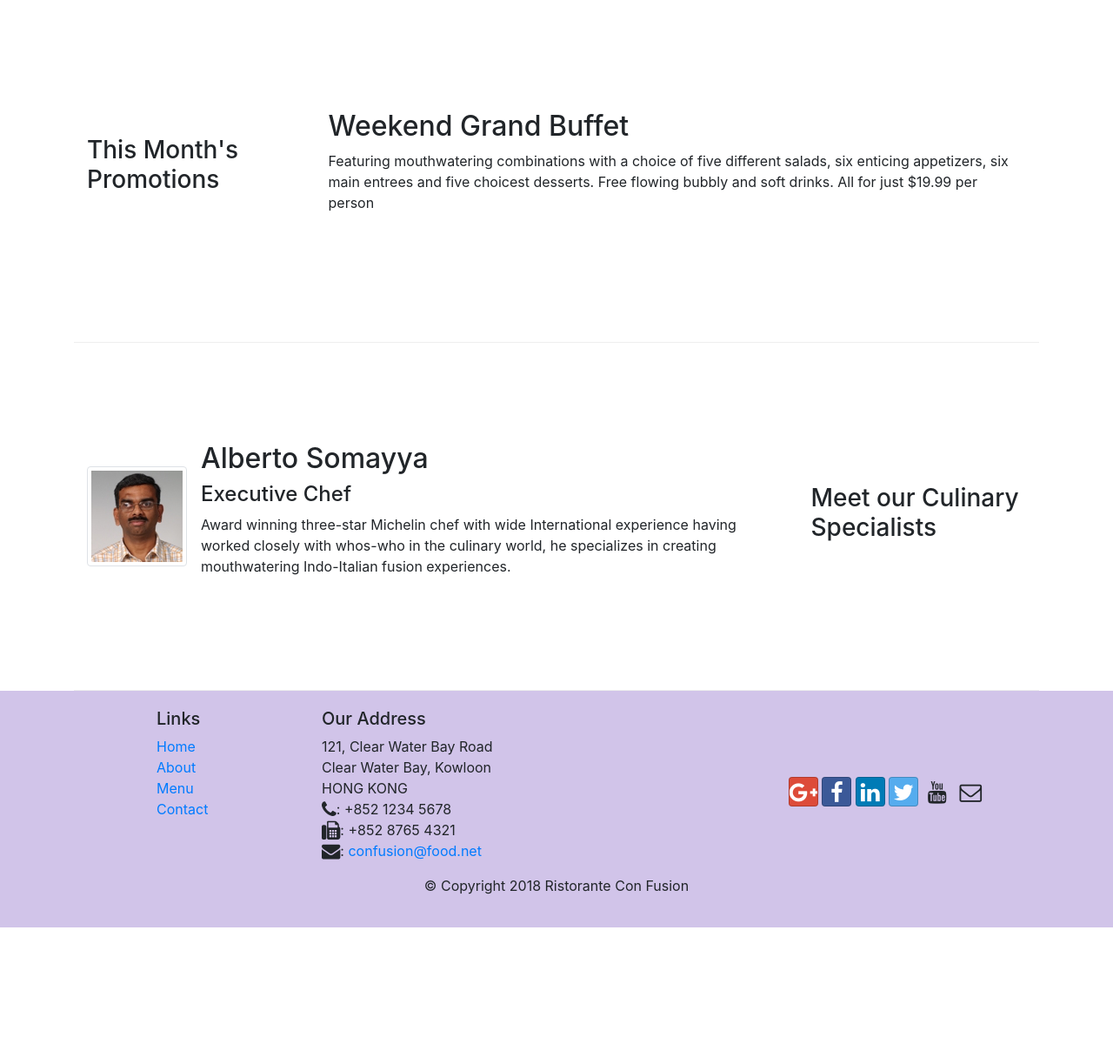
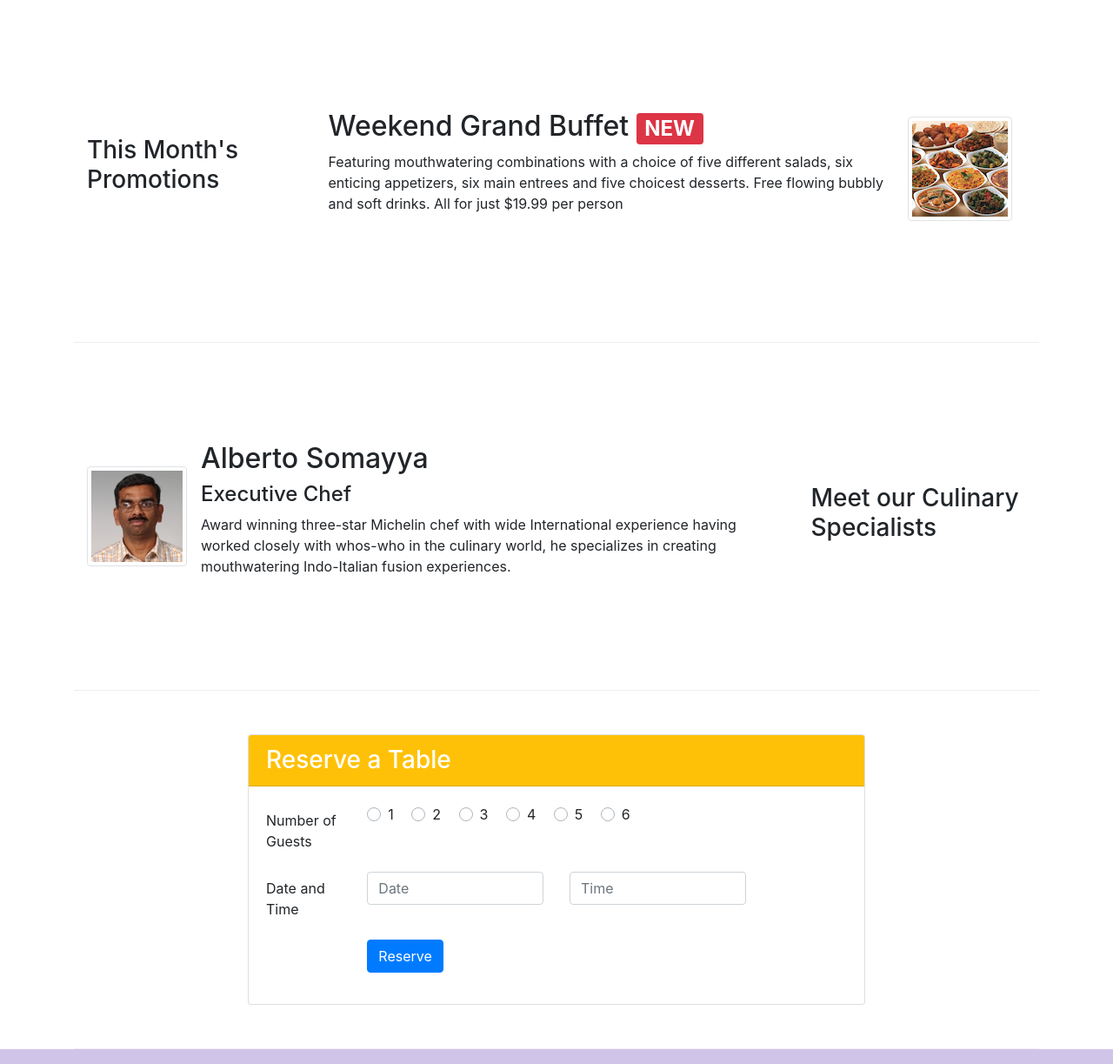
Before and after one commit to ajayc1007/conFusion, a website: page index.html in a window 1280 px wide. Shown: the part 740-1963 px from the top of the page at 87% size. Before the commit the page ends 1806 px from the top, so only its background shows below. Drawn offline with nearby package versions, Linux system fonts and the light colour scheme.

Commit message:
Assignment 2

```diff
--- a/index.html
+++ b/index.html
@@ -40,8 +40,11 @@
                     <h1>Ristorante con Fusion</h1>
                     <p>We take inspiration from the World's best cuisines, and create a unique fusion experience. Our lipsmacking creations will tickle your culinary senses!</p>
                 </div>
-                <div class="col-12 col-sm align-self-center">
+                <div class="col-12 col-sm-3 align-self-center">
                     <img src="img/logo.png" class="img-fluid">
+                </div>
+                <div class="col-12 col-sm-3 align-self-center">
+                    <a href="#form" role="button" class="btn btn-sm btn-warning btn-block">Reserve Table</a>
                 </div>
             </div>
         </div>
@@ -57,7 +60,7 @@
                     <img class="d-flex mr-3 img-thumbnail align-self-center" src="img/uthappizza.png" alt="uthappizza">
                     <div class="media-body">
                         <h2 class="mt-0">Uthappizza <span class="badge badge-danger">HOT</span> <span class="badge badge-pill badge-secondary">$4.99 </span></h2>
-                        <p>A unique combination of Indian Uthappam (pancake) and Italian pizza, topped with Cerignola olives, ripe vine cherry tomatoes, Vidalia onion, Guntur chillies and Buffalo Paneer.</p>
+                        <p class="d-none d-sm-block">A unique combination of Indian Uthappam (pancake) and Italian pizza, topped with Cerignola olives, ripe vine cherry tomatoes, Vidalia onion, Guntur chillies and Buffalo Paneer.</p>
                     </div>
                 </div>
             </div>
@@ -69,8 +72,13 @@
                 <h3>This Month's Promotions</h3>
             </div>
             <div class="col col-sm col-md">
-                <h2>Weekend Grand Buffet</h2>
-                <p>Featuring mouthwatering combinations with a choice of five different salads, six enticing appetizers, six main entrees and five choicest desserts. Free flowing bubbly and soft drinks. All for just $19.99 per person </p>
+                <div class="media">
+                    <div class="media-body">
+                        <h2>Weekend Grand Buffet <span class="badge badge-danger">NEW</span></h2>
+                        <p class="d-none d-sm-block">Featuring mouthwatering combinations with a choice of five different salads, six enticing appetizers, six main entrees and five choicest desserts. Free flowing bubbly and soft drinks. All for just $19.99 per person </p>
+                    </div>
+                    <img class="d-flex mr-3 img-thumbnail align-self-center" src="img/buffet.png" alt="buffet">
+                </div>
             </div>
         </div>
 
@@ -89,6 +97,61 @@
                 </div>
             </div>
         </div>
+        <div class="row row-content justify-content-center">
+            <div class="col-12 col-sm-8 col-sm-offset-2 ">
+                <div class="card">
+                    <h3 class="card-header bg-warning text-white">Reserve a Table</h3>
+                    <div class="card-body">
+                        <form id="form">
+                            <div class="form-group row">
+                                <label for="no_of_guests" class="col-md-2 col-form-label">Number of Guests</label>
+                                <div class="col-md-10">
+                                    <div class="custom-control custom-radio custom-control-inline">
+                                        <input type="radio" class="custom-control-input" name="nog" id="1" value="1">
+                                        <label class="custom-control-label" for="1">1</label>
+                                    </div>
+                                    <div class="custom-control custom-radio custom-control-inline">
+                                        <input type="radio" class="custom-control-input" name="nog" id="2" value="2">
+                                        <label class="custom-control-label" for="2">2</label>
+                                    </div>
+                                    <div class="custom-control custom-radio custom-control-inline">
+                                        <input type="radio" class="custom-control-input" name="nog" id="3" value="3">
+                                        <label class="custom-control-label" for="3">3</label>
+                                    </div>
+                                    <div class="custom-control custom-radio custom-control-inline">
+                                        <input type="radio" class="custom-control-input" name="nog" id="4" value="4">
+                                        <label class="custom-control-label" for="4">4</label>
+                                    </div>
+                                    <div class="custom-control custom-radio custom-control-inline">
+                                        <input type="radio" class="custom-control-input" name="nog" id="5" value="5">
+                                        <label class="custom-control-label" for="5">5</label>
+                                    </div>
+                                    <div class="custom-control custom-radio custom-control-inline">
+                                        <input type="radio" class="custom-control-input" name="nog" id="6" value="6">
+                                        <label class="custom-control-label" for="6">6</label>
+                                    </div>
+                                </div>
+                            </div>
+                            <div class="form-group row">
+                                <label for="date_time" class="col-12 col-md-2 col-form-label">Date and Time </label>
+                                <div class="col-12 col-md-4">
+                                    <input type="text" class="form-control" id="date" name="date" placeholder="Date">
+                                </div>
+                                <div class="col-12 col-md-4">
+                                    <input type="text" class="form-control" id="time" name="time" placeholder="Time">
+                                </div>
+                            </div>
+                            <div class="form-group row">
+                                <div class="offset-md-2 col-md-10">
+                                    <button type="submit" class="btn btn-primary">Reserve</button>
+                                </div>
+                            </div>
+                        </form>
+                    </div>
+                </div>
+            </div>
+        </div>
+
     </div>
 
     <footer class="footer">
```
Also changed, not shown: aboutus.html (+1 -1 lines).
